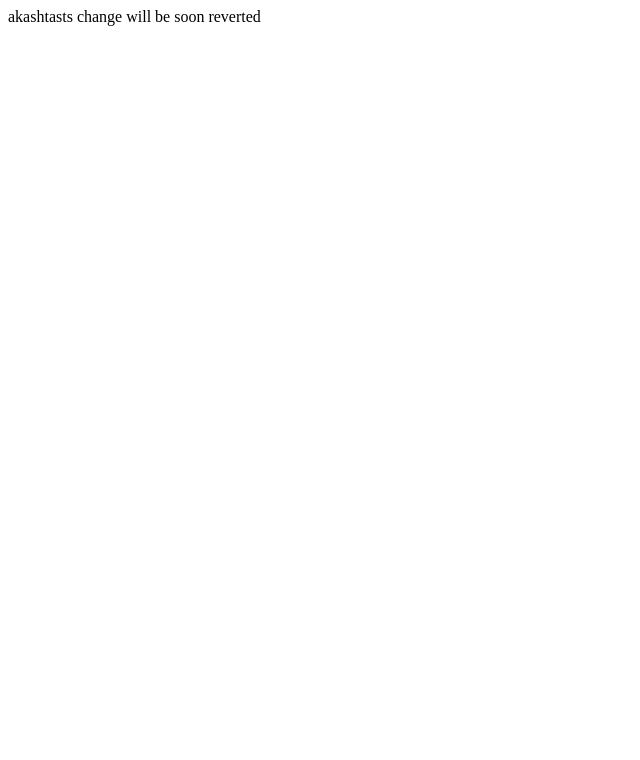
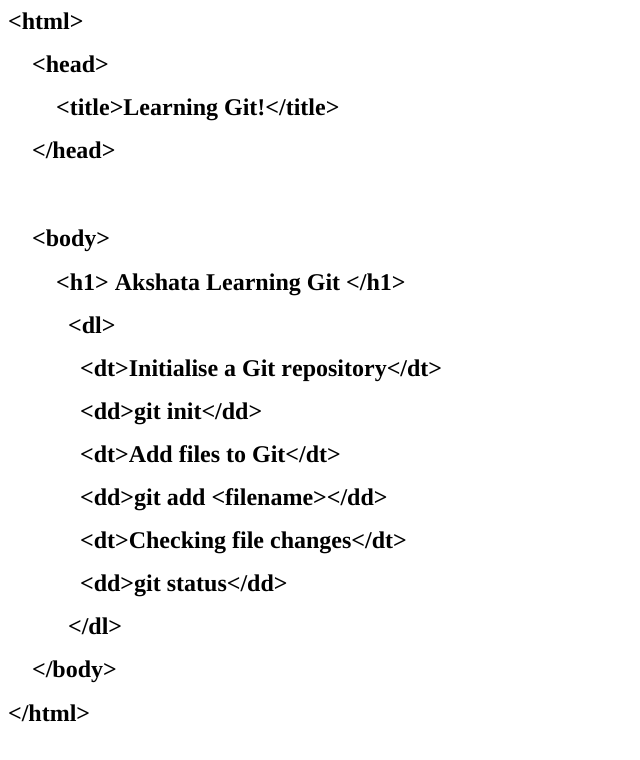
Before and after one commit to ABTech-07/practising-git, a plain HTML site: page index.html in a window 1280 px wide. Shown: the whole page, without its empty margins (0-640 px from the left). Drawn offline with Linux system fonts and the light colour scheme.

Commit message:
Revert "akshata add another broken change"
This reverts commit 66f4f4aa65199581ab736da18fa2c584b4417bdc.

```diff
--- a/index.html
+++ b/index.html
@@ -1 +1,32 @@
-akashtasts  change will be soon reverted
+<!DOCTYPE html PUBLIC "-//W3C//DTD HTML 4.01//EN" "http://www.w3.org/TR/html4/strict.dtd">
+<html>
+<head>
+  <meta http-equiv="Content-Type" content="text/html; charset=utf-8">
+  <meta http-equiv="Content-Style-Type" content="text/css">
+  <title></title>
+  <meta name="Generator" content="Cocoa HTML Writer">
+  <meta name="CocoaVersion" content="2487.7">
+  <style type="text/css">
+    span.s1 {font-kerning: none}
+  </style>
+</head>
+<body>
+<h1 style="margin: 0.0px 0.0px 16.1px 0.0px; font: 24.0px Times; -webkit-text-stroke: #000000"><span class="s1"><b>&lt;html&gt;</b></span></h1>
+<h1 style="margin: 0.0px 0.0px 16.1px 0.0px; font: 24.0px Times; -webkit-text-stroke: #000000"><span class="s1"><b><span class="Apple-converted-space">    </span>&lt;head&gt;</b></span></h1>
+<h1 style="margin: 0.0px 0.0px 16.1px 0.0px; font: 24.0px Times; -webkit-text-stroke: #000000"><span class="s1"><b><span class="Apple-converted-space">        </span>&lt;title&gt;Learning Git!&lt;/title&gt;</b></span></h1>
+<h1 style="margin: 0.0px 0.0px 16.1px 0.0px; font: 24.0px Times; -webkit-text-stroke: #000000"><span class="s1"><b><span class="Apple-converted-space">    </span>&lt;/head&gt;</b></span></h1>
+<h1 style="margin: 0.0px 0.0px 16.1px 0.0px; font: 24.0px Times; -webkit-text-stroke: #000000; min-height: 29.0px"><span class="s1"><b></b></span><br></h1>
+<h1 style="margin: 0.0px 0.0px 16.1px 0.0px; font: 24.0px Times; -webkit-text-stroke: #000000"><span class="s1"><b><span class="Apple-converted-space">    </span>&lt;body&gt;</b></span></h1>
+<h1 style="margin: 0.0px 0.0px 16.1px 0.0px; font: 24.0px Times; -webkit-text-stroke: #000000"><span class="s1"><b><span class="Apple-converted-space">        </span>&lt;h1&gt; Akshata Learning Git &lt;/h1&gt;</b></span></h1>
+<h1 style="margin: 0.0px 0.0px 16.1px 0.0px; font: 24.0px Times; -webkit-text-stroke: #000000"><span class="s1"><b><span class="Apple-converted-space">          </span>&lt;dl&gt;</b></span></h1>
+<h1 style="margin: 0.0px 0.0px 16.1px 0.0px; font: 24.0px Times; -webkit-text-stroke: #000000"><span class="s1"><b><span class="Apple-converted-space">            </span>&lt;dt&gt;Initialise a Git repository&lt;/dt&gt;</b></span></h1>
+<h1 style="margin: 0.0px 0.0px 16.1px 0.0px; font: 24.0px Times; -webkit-text-stroke: #000000"><span class="s1"><b><span class="Apple-converted-space">            </span>&lt;dd&gt;git init&lt;/dd&gt;</b></span></h1>
+<h1 style="margin: 0.0px 0.0px 16.1px 0.0px; font: 24.0px Times; -webkit-text-stroke: #000000"><span class="s1"><b><span class="Apple-converted-space">            </span>&lt;dt&gt;Add files to Git&lt;/dt&gt;</b></span></h1>
+<h1 style="margin: 0.0px 0.0px 16.1px 0.0px; font: 24.0px Times; -webkit-text-stroke: #000000"><span class="s1"><b><span class="Apple-converted-space">            </span>&lt;dd&gt;git add &lt;filename&gt;&lt;/dd&gt;</b></span></h1>
+<h1 style="margin: 0.0px 0.0px 16.1px 0.0px; font: 24.0px Times; -webkit-text-stroke: #000000"><span class="s1"><b><span class="Apple-converted-space">            </span>&lt;dt&gt;Checking file changes&lt;/dt&gt;</b></span></h1>
+<h1 style="margin: 0.0px 0.0px 16.1px 0.0px; font: 24.0px Times; -webkit-text-stroke: #000000"><span class="s1"><b><span class="Apple-converted-space">            </span>&lt;dd&gt;git status&lt;/dd&gt;</b></span></h1>
+<h1 style="margin: 0.0px 0.0px 16.1px 0.0px; font: 24.0px Times; -webkit-text-stroke: #000000"><span class="s1"><b><span class="Apple-converted-space">          </span>&lt;/dl&gt;</b></span></h1>
+<h1 style="margin: 0.0px 0.0px 16.1px 0.0px; font: 24.0px Times; -webkit-text-stroke: #000000"><span class="s1"><b><span class="Apple-converted-space">    </span>&lt;/body&gt;</b></span></h1>
+<h1 style="margin: 0.0px 0.0px 16.1px 0.0px; font: 24.0px Times; -webkit-text-stroke: #000000"><span class="s1"><b>&lt;/html&gt;</b></span></h1>
+</body>
+</html>
```
